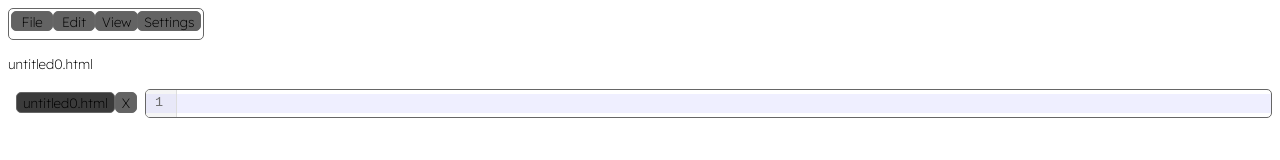
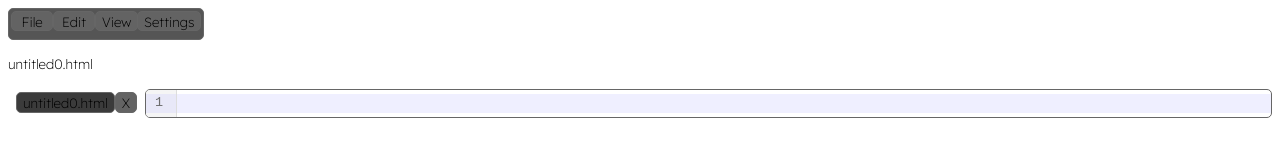
Before and after one commit to Owen-Morgan825/code-editor, a website built with Vite: page index.html in a window 1280 px wide. Built offline with nearby package versions, Linux system fonts and the dark colour scheme.

Commit message:
Update base-layout.css

```diff
--- a/base-layout.css
+++ b/base-layout.css
@@ -38,7 +38,7 @@
 @media (prefers-color-scheme: dark) {
   :root {
     /* Toolbar-specific styles */
-    --toolbar-background-color: #ffffffaa;
+    --toolbar-background-color: #000000aa;
 
     /* Standard across the editor */
     --standard-border: 1px solid #666666;
```
